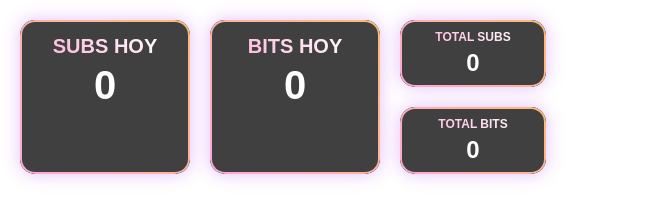
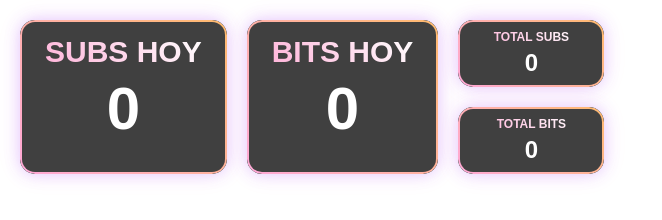
Before and after one commit to ebastos-14/contador-reto, a website with bundled scripts: page index.html in a window 1280 px wide. Shown: the whole page, without its empty margins (0-662 px from the left). Built offline with nearby package versions, Linux system fonts and the light colour scheme; no server answers.

Commit message:
Update style.css

```diff
--- a/css/style.css
+++ b/css/style.css
@@ -95,7 +95,7 @@ body {
    LABEL GRADIENT TEXT
 ========================= */
 .label {
-    font-size: 20px;
+    font-size: 30px;
     font-weight: bold;
 
     background: var(--label-gradient);
@@ -109,7 +109,7 @@ body {
    VALUE GRADIENT TEXT
 ========================= */
 .value {
-    font-size: 40px;
+    font-size: 60px;
     font-weight: bold;
 
     background: var(--value-gradient);
```
